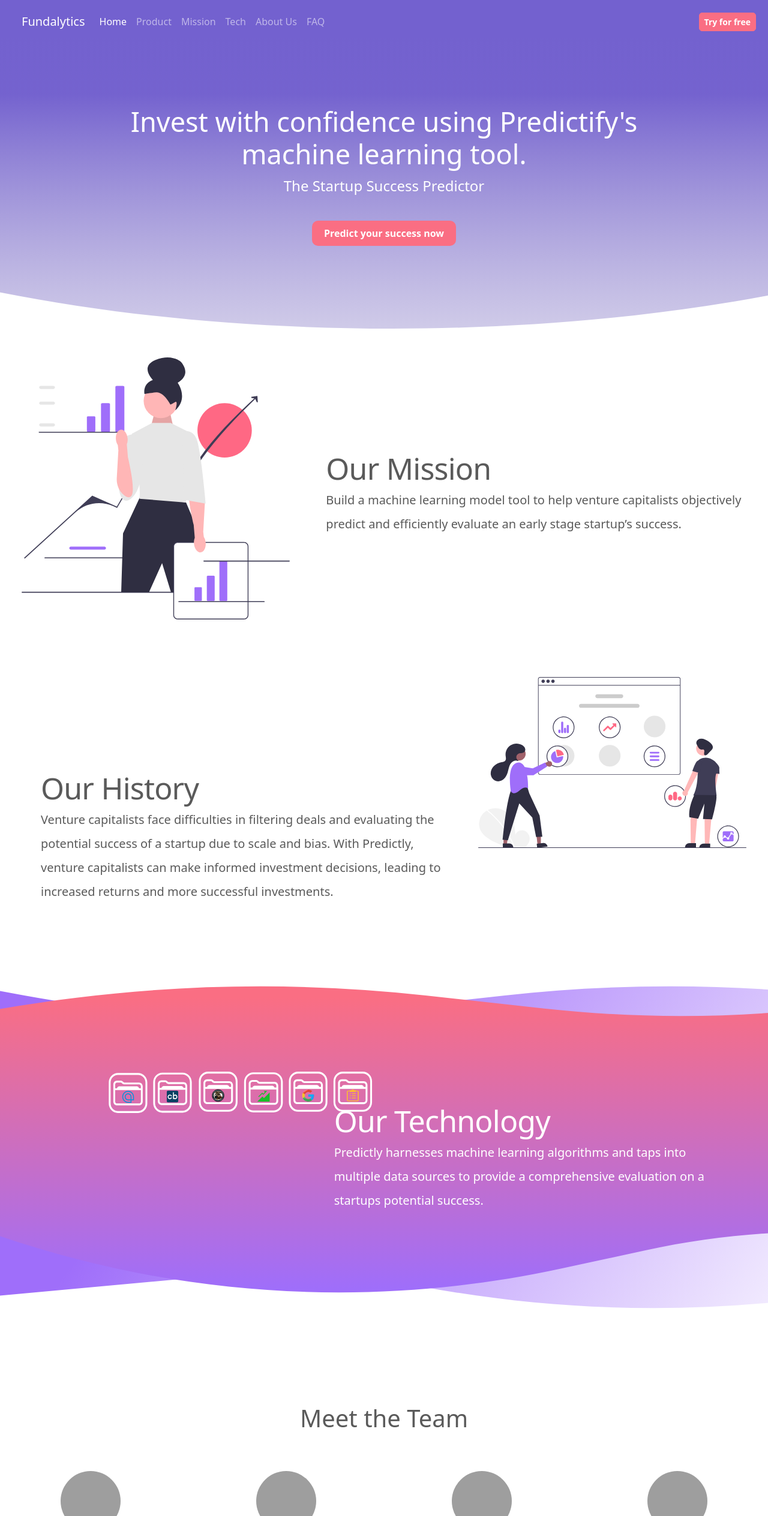
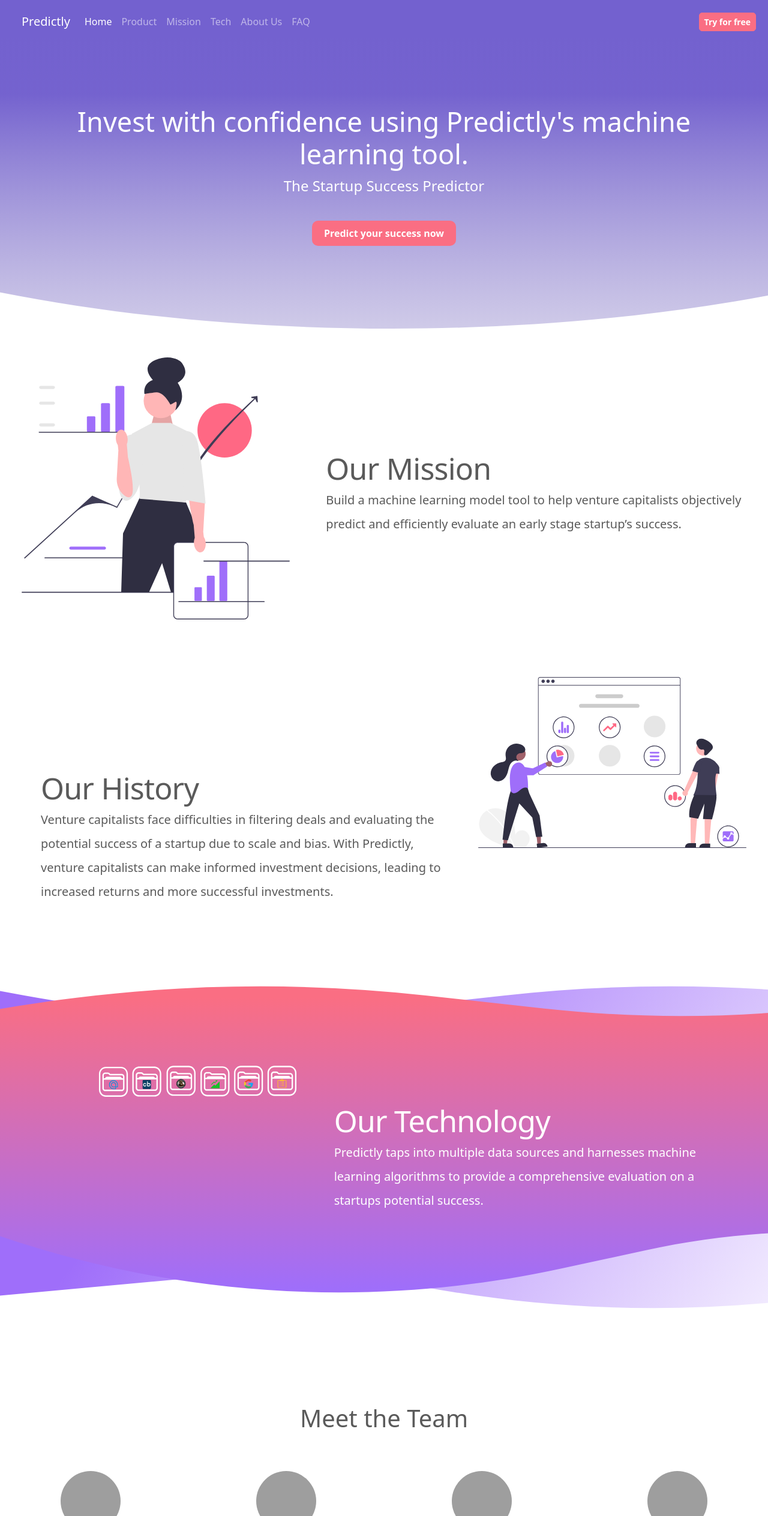
Before and after one commit to UC-Berkeley-I-School/UC-Berkeley-I-School.github.io, a plain HTML site: page index.html in a window 1280 px wide. Shown: the top 2528 px of the page at 60% size. Drawn offline with nearby package versions, Linux system fonts and the light colour scheme; grey boxes are pictures that could not be loaded.

Commit message:
name and grammar

```diff
--- a/index.html
+++ b/index.html
@@ -14,7 +14,7 @@
     <header>
       <nav class="navbar navbar-expand-md navbar-dark fixed-top nav-menu nav-colors">
         <div class="container-fluid">
-          <a class="navbar-brand" href="#">Fundalytics</a>
+          <a class="navbar-brand" href="#">Predictly</a>
           <button class="navbar-toggler" type="button" data-bs-toggle="collapse" data-bs-target="#navbarCollapse" aria-controls="navbarCollapse" aria-expanded="false" aria-label="Toggle navigation">
             <span class="navbar-toggler-icon"></span>
           </button>
@@ -52,7 +52,7 @@
         <div class="">
           <div class="banner">
             <div class="banner-content">
-              <h1>Invest with confidence using Predictify's machine learning tool.</h1>
+              <h1>Invest with confidence using Predictly's machine learning tool.</h1>
               <p>The Startup Success Predictor</p>
               <br>
               <p><a class="predict-button" href="http://frontend-lb-343823006.us-east-1.elb.amazonaws.com/Exit_Predictor" target="_blank">Predict your success now</a></p>
@@ -101,7 +101,7 @@
           <div class="col-md-7 order-md-2">
             <br>
             <h2 class="featurette-heading squiggly-text">Our Technology</span></h2>
-            <p class="lead squiggly-text">Predictly harnesses machine learning algorithms and taps into multiple data sources to provide a comprehensive evaluation on a startups potential success.
+            <p class="lead squiggly-text">Predictly taps into multiple data sources and harnesses machine learning algorithms to provide a comprehensive evaluation on a startups potential success.
             </p>
             <br>
             <br>
@@ -174,7 +174,7 @@
           <p>Venture Capitalists looking to invest an early stage startup.</p>
           <br>
           <h6>What information do I need to get started?</h6>
-          <p>You'll need the startup's founding date and location.</p>
+          <p>You will need the startup's founding date and location.</p>
           <br>
           <h6>What kind of results will I see?</h6>
           <p>You will receive a letter grade indicating the likelihood of the startup's sucess.</p>
@@ -205,7 +205,7 @@
             <path fill-rule="evenodd" d="M8 15a.5.5 0 0 0 .5-.5V2.707l3.146 3.147a.5.5 0 0 0 .708-.708l-4-4a.5.5 0 0 0-.708 0l-4 4a.5.5 0 1 0 .708.708L7.5 2.707V14.5a.5.5 0 0 0 .5.5z"/>
           </svg>
           <p>Back to top</p>
-          <p>&copy; 2023 Fundalytics Inc.</p>
+          <p>&copy; 2023 Predictly Inc.</p>
         </div>
         <div>
           <!-- <p><a href="#">Privacy</a> &middot; <a href="#">Terms</a></p> -->
--- a/styles/styles.css
+++ b/styles/styles.css
@@ -86,7 +86,6 @@
 footer {
     bottom: 0;
     width: 100%;
-    /* background-color: #FA6E83; */
     color: black;
     display: flex;
     justify-content: space-around;
@@ -167,6 +166,6 @@ footer {
 }
 
 object.animated{
-    width: 800px;
-    height: 400px;
+    width: 600px;
+    height: 300px;
   }
```
Also changed, not shown: 1 other file.
